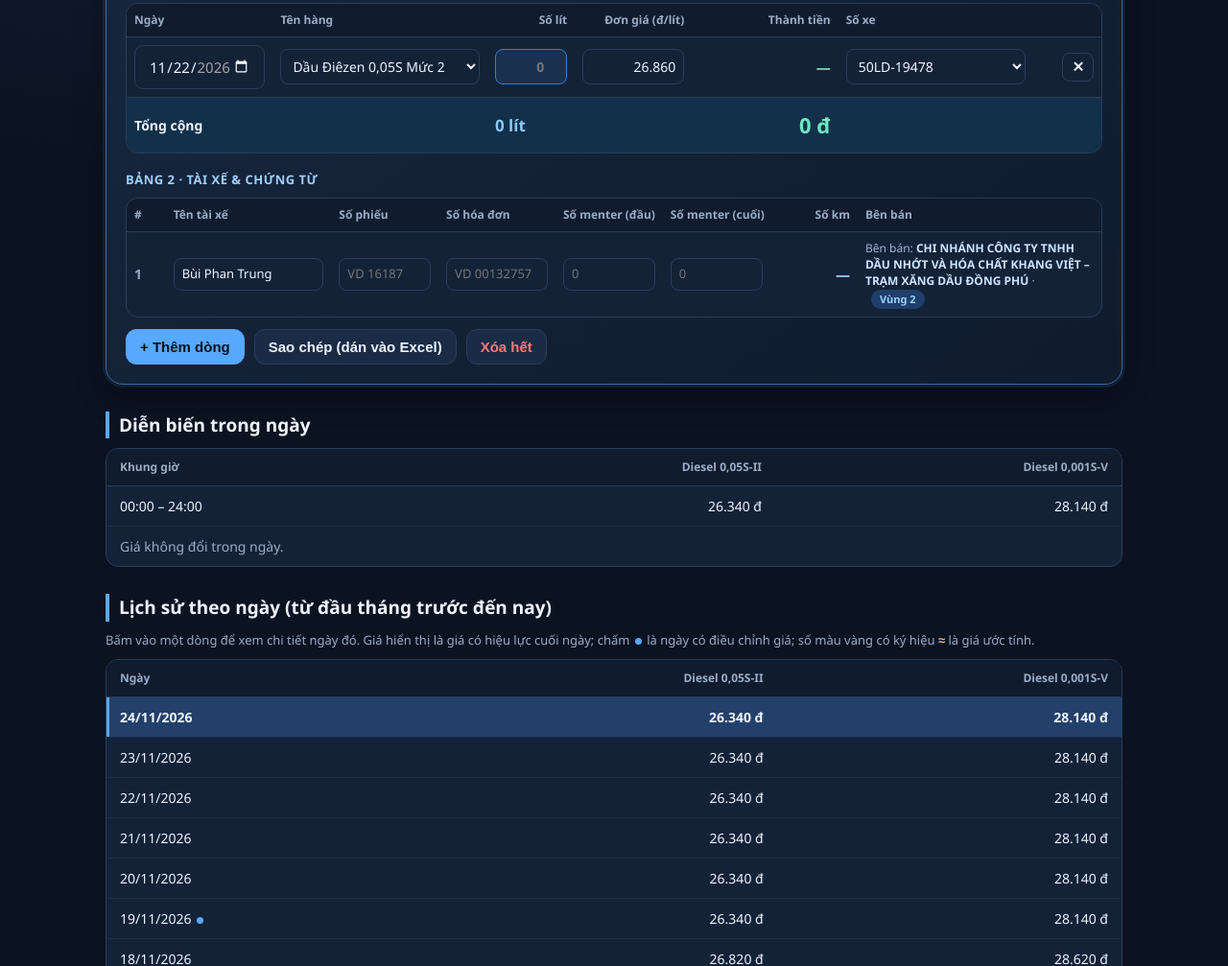
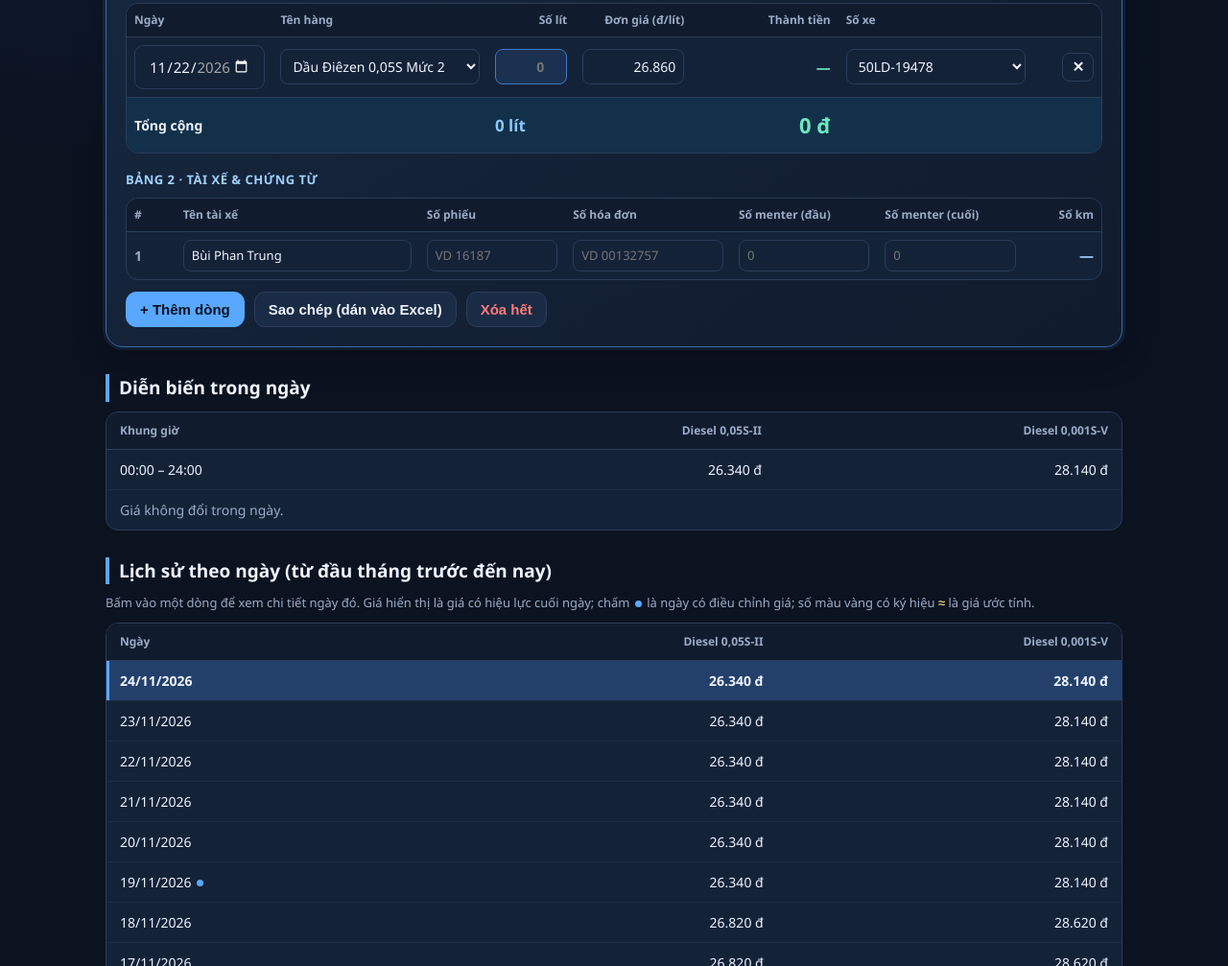
Before and after one commit to luongnhan26092000-sudo/1, a plain HTML site: page index.html in a window 1280 px wide. Shown: the part 815-1822 px from the top of the page at 96% size. Drawn offline with Linux system fonts and the light colour scheme.

Commit message:
Add files via upload

```diff
--- a/index.html
+++ b/index.html
@@ -132,7 +132,7 @@ tfoot td{font-weight:800;border-top:1px solid var(--line);background:#101b2d}
 <h3 class="subhead">Bảng 1 · Ngày &amp; nhiên liệu</h3><div class="tblwrap"><table class="ctab"><colgroup><col style="width:15%"><col style="width:22%"><col style="width:9%"><col style="width:12%"><col style="width:15%"><col style="width:20%"><col style="width:7%"></colgroup><thead><tr><th>Ngày</th><th>Tên hàng</th><th>Số lít</th><th>Đơn giá (đ/lít)</th><th>Thành tiền</th><th>Số xe</th><th></th></tr></thead>
 <tbody id="calcRows"></tbody>
 <tfoot><tr><td colspan="2">Tổng cộng</td><td id="sumLit">0 lít</td><td></td><td id="sumAmt">0 đ</td><td colspan="2" class="cnote" id="sumNote"></td></tr></tfoot></table></div>
-<div class="calcgap"></div><h3 class="subhead">Bảng 2 · Tài xế &amp; chứng từ</h3><div class="tblwrap"><table class="dtab"><colgroup><col style="width:4%"><col style="width:17%"><col style="width:11%"><col style="width:12%"><col style="width:11%"><col style="width:11%"><col style="width:9%"><col style="width:25%"></colgroup><thead><tr><th>#</th><th>Tên tài xế</th><th>Số phiếu</th><th>Số hóa đơn</th><th>Số menter (đầu)</th><th>Số menter (cuối)</th><th class="dkm">Số km</th><th>Bên bán</th></tr></thead><tbody id="driverRows"></tbody></table></div>
+<div class="calcgap"></div><h3 class="subhead">Bảng 2 · Tài xế &amp; chứng từ</h3><div class="tblwrap"><table class="dtab"><colgroup><col style="width:5%"><col style="width:25%"><col style="width:15%"><col style="width:17%"><col style="width:15%"><col style="width:15%"><col style="width:8%"></colgroup><thead><tr><th>#</th><th>Tên tài xế</th><th>Số phiếu</th><th>Số hóa đơn</th><th>Số menter (đầu)</th><th>Số menter (cuối)</th><th class="dkm">Số km</th></tr></thead><tbody id="driverRows"></tbody></table></div>
 <div class="calcbar"><button id="addRow">+ Thêm dòng</button><button id="copyRes">Sao chép (dán vào Excel)</button><button id="clearRows">Xóa hết</button><span class="muted" id="calcMsg" style="font-size:13px"></span></div></div>
 
 <div class="section" id="intraBox"><h2>Diễn biến trong ngày</h2>
@@ -371,8 +371,7 @@ function driverHTML(r,i){
    '<td data-l="Số hóa đơn">'+dfield('','c-hd',r.hd,'VD 00132757','numeric').replace('<label></label>','')+'</td>'+
    '<td data-l="Số menter (đầu)">'+dfield('','c-md',r.mdau,'0','numeric').replace('<label></label>','')+'</td>'+
    '<td data-l="Số menter (cuối)">'+dfield('','c-mc',r.mcuoi,'0','numeric').replace('<label></label>','')+'</td>'+
-   '<td class="dkm" data-l="Số km"><b class="c-km">—</b></td>'+
-   '<td class="dseller" data-l="Bên bán"></td></tr>';
+   '<td class="dkm" data-l="Số km"><b class="c-km">—</b></td></tr>';
 }
 function readPrice(inp){
   const raw=inp.value,digits=raw.replace(/\D/g,'');
@@ -413,7 +412,7 @@ function refreshRow(tr,setPrice){
   kb.classList.toggle('neg',km!=null&&km<0);
   // bên bán + vùng giá
   const info=XE_INFO[xeKey(r)];
-  dr.querySelector('.dseller').innerHTML=info
+  const ds=dr.querySelector('.dseller');if(ds)ds.innerHTML=info
     ?'Bên bán: <b>'+esc(SELLERS[info.seller].name)+'</b> · <span class="rg">'+rgName(rg)+'</span>'
     :'Xe khác: đang dùng <span class="rg">'+rgName(rg)+'</span> (ô “Khu vực giá” phía trên).';
   // ghi chú
```
